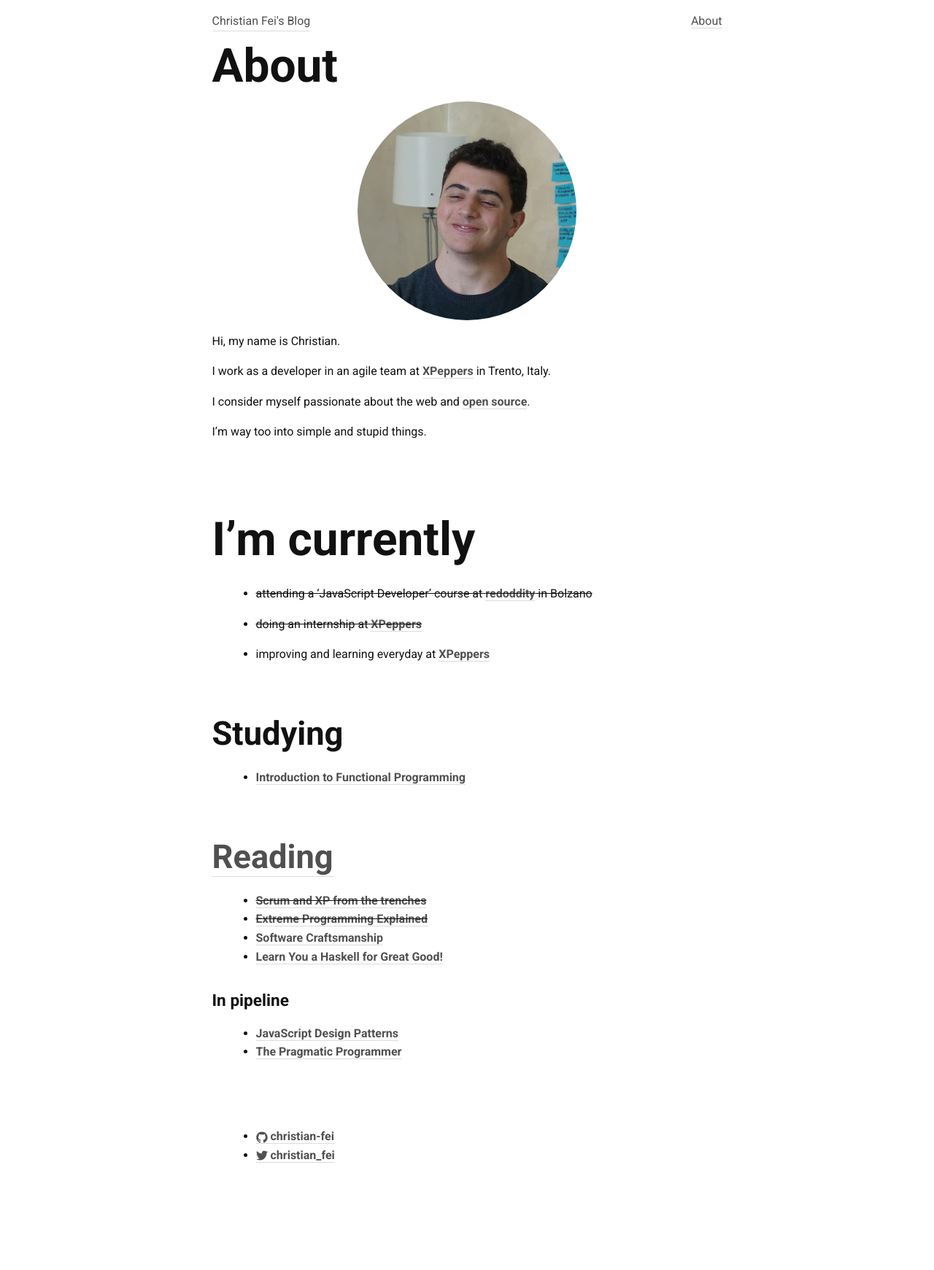
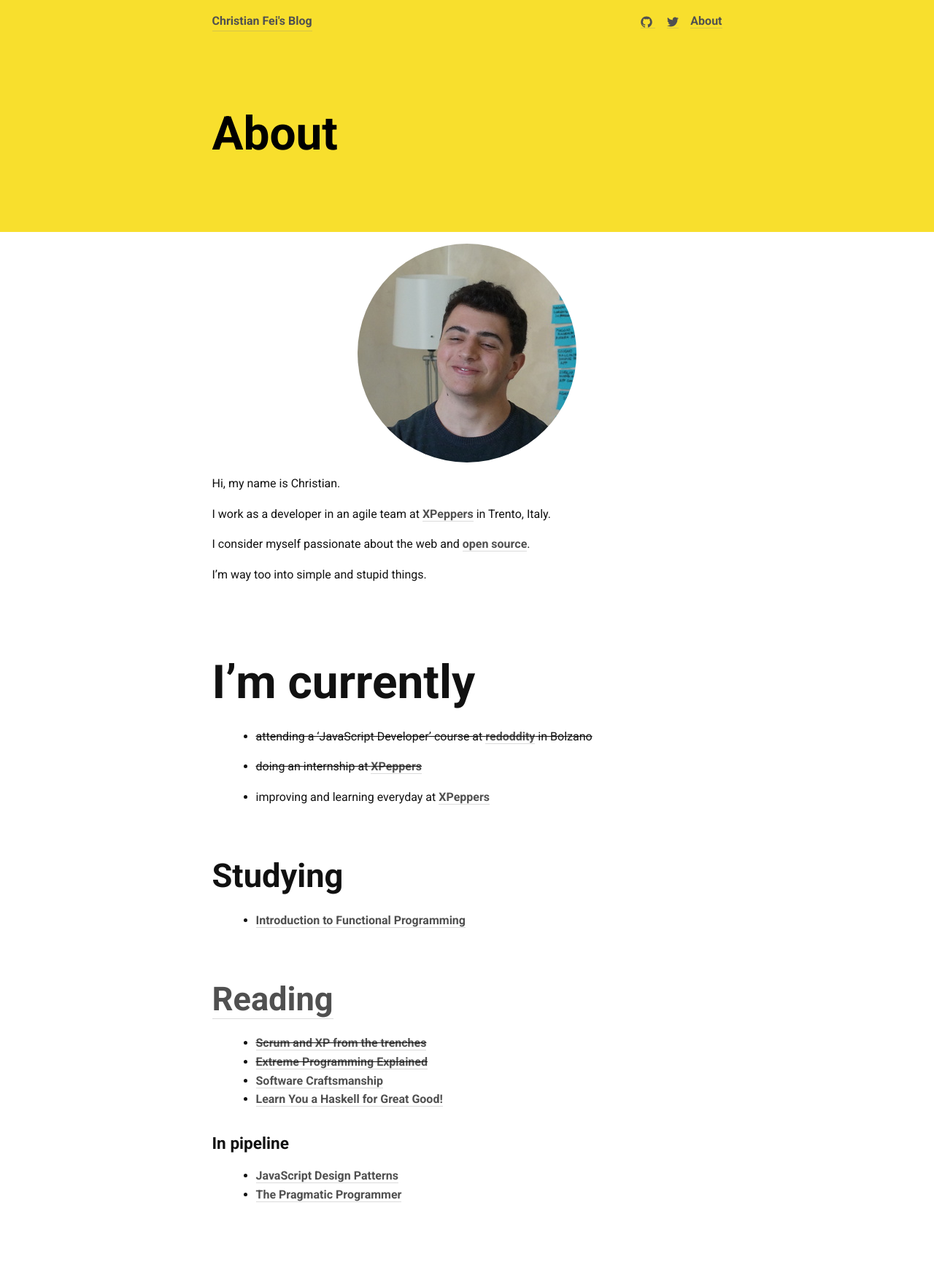
Before and after one commit to christian-fei/christian-fei.github.io-pandoc, a Jekyll site: the page built from about.md, in a window 1280 px wide. Shown: the whole page at 73% size. Built offline with Jekyll 4.4.1, drawn with Linux system fonts in a browser that asks for light colours; Markdown is read by kramdown in place of the engine named in the settings; before the commit the page ends 1606 px from its top, so only the background shows below that.

Commit message:
updated site layout with prominent yellow header

```diff
--- a/_includes/footer.html
+++ b/_includes/footer.html
@@ -1,36 +1,2 @@
 <footer class="site-footer">
-  <div class="wrapper">
-    <div class="footer-col">
-      <ul class="social-media-list">
-        {% if site.github_username %}
-        <li>
-          <a href="https://github.com/{{ site.github_username }}">
-            <span class="icon  icon--github">
-              <svg viewBox="0 0 16 16">
-                <path fill="#828282" d="M7.999,0.431c-4.285,0-7.76,3.474-7.76,7.761 c0,3.428,2.223,6.337,5.307,7.363c0.388,0.071,0.53-0.168,0.53-0.374c0-0.184-0.007-0.672-0.01-1.32 c-2.159,0.469-2.614-1.04-2.614-1.04c-0.353-0.896-0.862-1.135-0.862-1.135c-0.705-0.481,0.053-0.472,0.053-0.472 c0.779,0.055,1.189,0.8,1.189,0.8c0.692,1.186,1.816,0.843,2.258,0.645c0.071-0.502,0.271-0.843,0.493-1.037 C4.86,11.425,3.049,10.76,3.049,7.786c0-0.847,0.302-1.54,0.799-2.082C3.768,5.507,3.501,4.718,3.924,3.65 c0,0,0.652-0.209,2.134,0.796C6.677,4.273,7.34,4.187,8,4.184c0.659,0.003,1.323,0.089,1.943,0.261 c1.482-1.004,2.132-0.796,2.132-0.796c0.423,1.068,0.157,1.857,0.077,2.054c0.497,0.542,0.798,1.235,0.798,2.082 c0,2.981-1.814,3.637-3.543,3.829c0.279,0.24,0.527,0.713,0.527,1.437c0,1.037-0.01,1.874-0.01,2.129 c0,0.208,0.14,0.449,0.534,0.373c3.081-1.028,5.302-3.935,5.302-7.362C15.76,3.906,12.285,0.431,7.999,0.431z"/>
-              </svg>
-            </span>
-
-            <span class="username">{{ site.github_username }}</span>
-          </a>
-        </li>
-        {% endif %}
-
-        {% if site.twitter_username %}
-        <li>
-          <a href="https://twitter.com/{{ site.twitter_username }}">
-            <span class="icon  icon--twitter">
-              <svg viewBox="0 0 16 16">
-                <path fill="#828282" d="M15.969,3.058c-0.586,0.26-1.217,0.436-1.878,0.515c0.675-0.405,1.194-1.045,1.438-1.809
-                c-0.632,0.375-1.332,0.647-2.076,0.793c-0.596-0.636-1.446-1.033-2.387-1.033c-1.806,0-3.27,1.464-3.27,3.27 c0,0.256,0.029,0.506,0.085,0.745C5.163,5.404,2.753,4.102,1.14,2.124C0.859,2.607,0.698,3.168,0.698,3.767 c0,1.134,0.577,2.135,1.455,2.722C1.616,6.472,1.112,6.325,0.671,6.08c0,0.014,0,0.027,0,0.041c0,1.584,1.127,2.906,2.623,3.206 C3.02,9.402,2.731,9.442,2.433,9.442c-0.211,0-0.416-0.021-0.615-0.059c0.416,1.299,1.624,2.245,3.055,2.271 c-1.119,0.877-2.529,1.4-4.061,1.4c-0.264,0-0.524-0.015-0.78-0.046c1.447,0.928,3.166,1.469,5.013,1.469 c6.015,0,9.304-4.983,9.304-9.304c0-0.142-0.003-0.283-0.009-0.423C14.976,4.29,15.531,3.714,15.969,3.058z"/>
-              </svg>
-            </span>
-
-            <span class="username">{{ site.twitter_username }}</span>
-          </a>
-        </li>
-        {% endif %}
-      </ul>
-    </div>
-  </div>
 </footer>
--- a/_includes/header.html
+++ b/_includes/header.html
@@ -2,7 +2,7 @@
 
   <div class="wrapper">
 
-    <a class="site-title no-bold"href="{{ site.baseurl }}/" class="simple">{{ site.title }}</a>
+    <a class="site-title"href="{{ site.baseurl }}/" class="simple">{{ site.title }}</a>
 
     <nav class="site-nav">
       <a href="#" class="menu-icon">
@@ -16,12 +16,35 @@
       <div class="trigger">
         {% for page in site.pages %}
           {% if page.title %}
-          <a href="{{ page.url | prepend: site.baseurl }}" class="no-bold">{{ page.title }}</a>
+          <a href="{{ page.url | prepend: site.baseurl }}">{{ page.title }}</a>
           {% endif %}
         {% endfor %}
       </div>
     </nav>
 
+    <div class="social">
+      {% if site.github_username %}
+      <a href="https://github.com/{{ site.github_username }}" target="_blank">
+        <span class="icon  icon--github">
+          <svg viewBox="0 0 16 16">
+            <path fill="#828282" d="M7.999,0.431c-4.285,0-7.76,3.474-7.76,7.761 c0,3.428,2.223,6.337,5.307,7.363c0.388,0.071,0.53-0.168,0.53-0.374c0-0.184-0.007-0.672-0.01-1.32 c-2.159,0.469-2.614-1.04-2.614-1.04c-0.353-0.896-0.862-1.135-0.862-1.135c-0.705-0.481,0.053-0.472,0.053-0.472 c0.779,0.055,1.189,0.8,1.189,0.8c0.692,1.186,1.816,0.843,2.258,0.645c0.071-0.502,0.271-0.843,0.493-1.037 C4.86,11.425,3.049,10.76,3.049,7.786c0-0.847,0.302-1.54,0.799-2.082C3.768,5.507,3.501,4.718,3.924,3.65 c0,0,0.652-0.209,2.134,0.796C6.677,4.273,7.34,4.187,8,4.184c0.659,0.003,1.323,0.089,1.943,0.261 c1.482-1.004,2.132-0.796,2.132-0.796c0.423,1.068,0.157,1.857,0.077,2.054c0.497,0.542,0.798,1.235,0.798,2.082 c0,2.981-1.814,3.637-3.543,3.829c0.279,0.24,0.527,0.713,0.527,1.437c0,1.037-0.01,1.874-0.01,2.129 c0,0.208,0.14,0.449,0.534,0.373c3.081-1.028,5.302-3.935,5.302-7.362C15.76,3.906,12.285,0.431,7.999,0.431z"/>
+          </svg>
+        </span>
+      </a>
+      {% endif %}
+
+      {% if site.twitter_username %}
+      <a href="https://twitter.com/{{ site.twitter_username }}" target="_blank">
+        <span class="icon  icon--twitter">
+          <svg viewBox="0 0 16 16">
+            <path fill="#828282" d="M15.969,3.058c-0.586,0.26-1.217,0.436-1.878,0.515c0.675-0.405,1.194-1.045,1.438-1.809
+            c-0.632,0.375-1.332,0.647-2.076,0.793c-0.596-0.636-1.446-1.033-2.387-1.033c-1.806,0-3.27,1.464-3.27,3.27 c0,0.256,0.029,0.506,0.085,0.745C5.163,5.404,2.753,4.102,1.14,2.124C0.859,2.607,0.698,3.168,0.698,3.767 c0,1.134,0.577,2.135,1.455,2.722C1.616,6.472,1.112,6.325,0.671,6.08c0,0.014,0,0.027,0,0.041c0,1.584,1.127,2.906,2.623,3.206 C3.02,9.402,2.731,9.442,2.433,9.442c-0.211,0-0.416-0.021-0.615-0.059c0.416,1.299,1.624,2.245,3.055,2.271 c-1.119,0.877-2.529,1.4-4.061,1.4c-0.264,0-0.524-0.015-0.78-0.046c1.447,0.928,3.166,1.469,5.013,1.469 c6.015,0,9.304-4.983,9.304-9.304c0-0.142-0.003-0.283-0.009-0.423C14.976,4.29,15.531,3.714,15.969,3.058z"/>
+          </svg>
+        </span>
+      </a>
+      {% endif %}
+    </div>
+
   </div>
 
 </header>
--- a/_layouts/page.html
+++ b/_layouts/page.html
@@ -2,11 +2,14 @@
 layout: default
 ---
 <div class="post">
+  <div class="background-extended">
+    <div class="wrapper">
+      <header class="post-header">
+        <h1 class="no-rythm">{{ page.title }}</h1>
+      </header>
+    </div>
+  </div>
   <div class="wrapper">
-    <header class="post-header">
-      <h1 class="post-title">{{ page.title }}</h1>
-    </header>
-
     <article class="post-content">
       {{ content }}
     </article>
--- a/_sass/_ads.scss
+++ b/_sass/_ads.scss
@@ -7,7 +7,6 @@
     position: absolute;
     top: 50px;
     left: -175px;
-    opacity: 0.7;
 
     &:hover {
       opacity: 1;
--- a/_sass/_layout.scss
+++ b/_sass/_layout.scss
@@ -3,8 +3,9 @@
  */
 .site-header {
   padding: 1rem 0;
-
+  background: $yellow-color;
   position: relative;
+  font-weight: bold;
 }
 
 
@@ -66,6 +67,15 @@
 }
 
 
+.social {
+  float: right;
+
+  a {
+    margin-right: 1em;
+  }
+}
+
+
 .home-row {
   margin: 5rem auto;
 }
--- a/index.html
+++ b/index.html
@@ -2,7 +2,11 @@
 layout: default
 ---
 
-<div class="home-row"></div>
+<div class="background-extended">
+  <div class="wrapper">
+    <h1 class="no-rythm">&nbsp;</h1>
+  </div>
+</div>
 <div class="wrapper">
   <div class="post-content">
     <script async type="text/javascript" src="//cdn.carbonads.com/carbon.js?zoneid=1673&serve=C6AILKT&placement=christianfeininja" id="_carbonads_js"></script>
```
